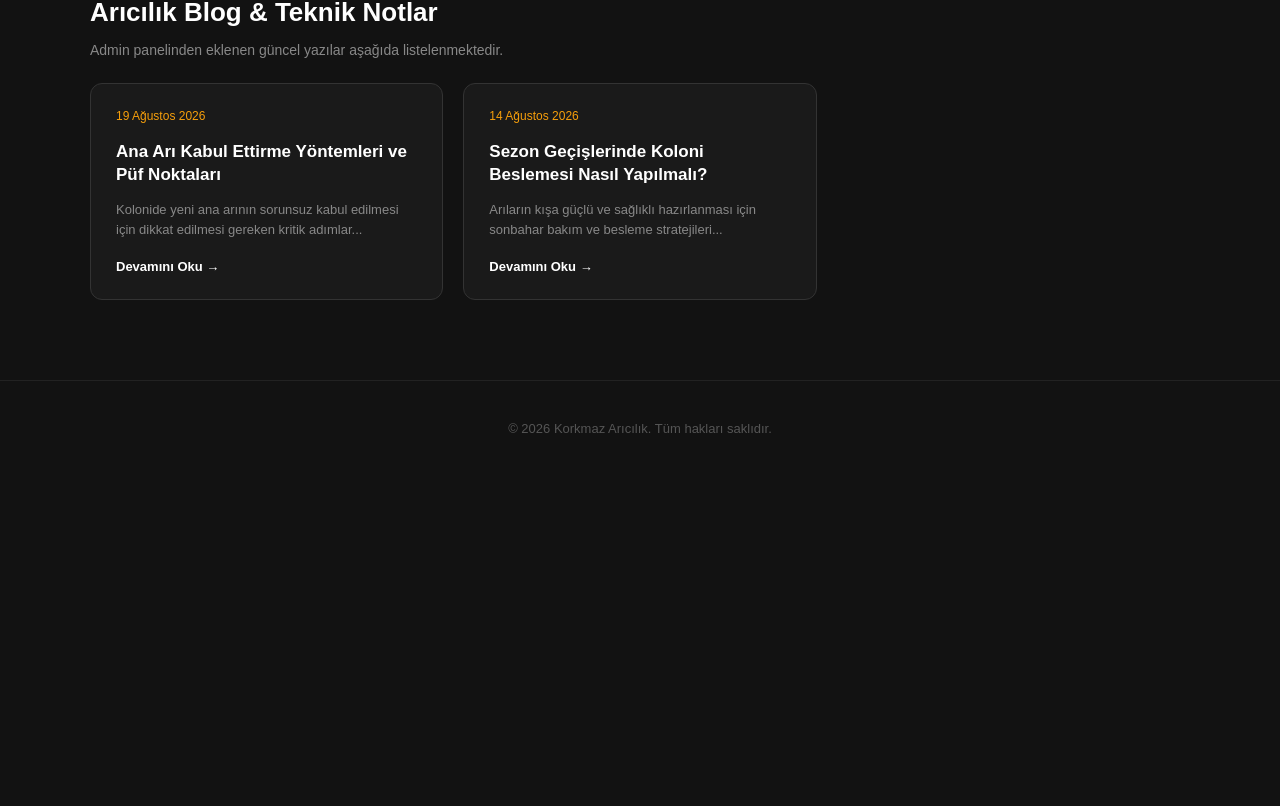
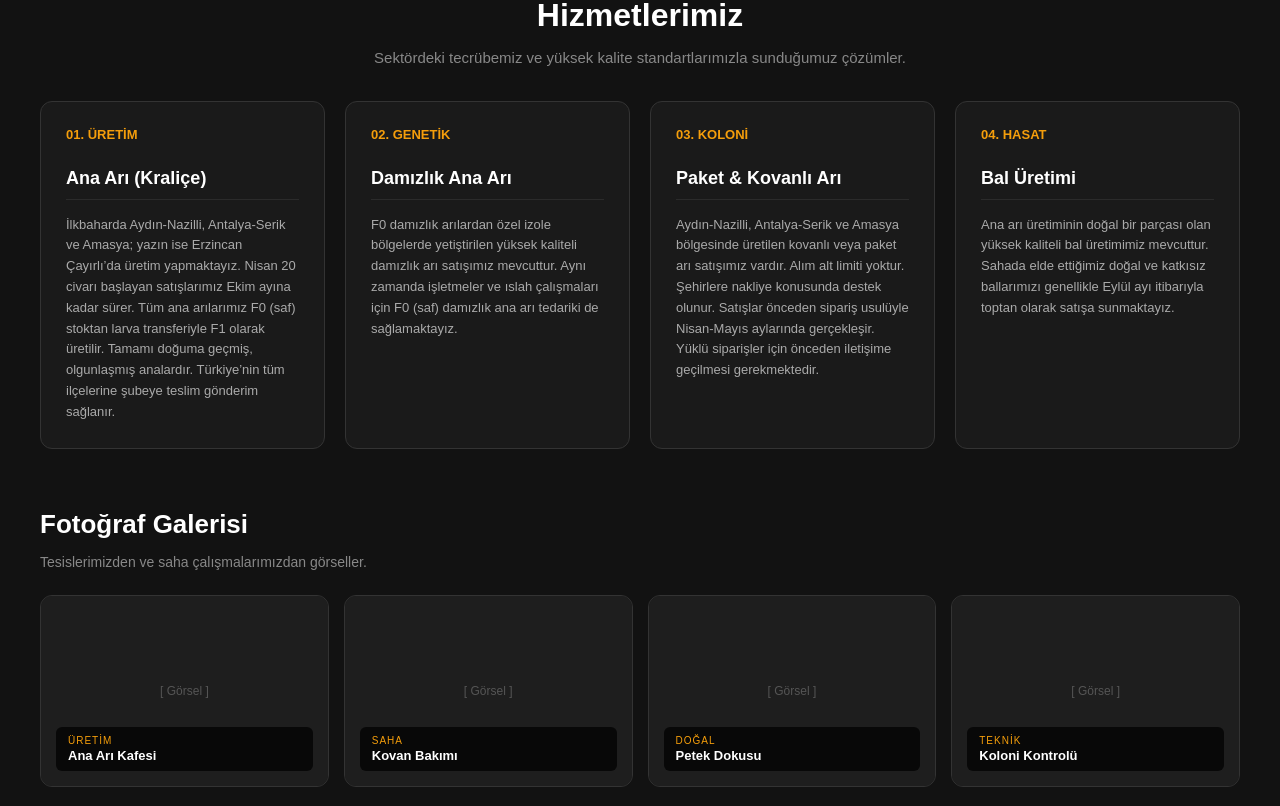
Before and after one commit to caglarkorkmazx-commits/korkmaz-aricilik, a Next.js app: page / in a window 1280 px wide. Shown: the part 594-1400 px from the top of the page. Before the commit the page ends 1070 px from the top, so only its background shows below. Built offline with nearby package versions, Linux system fonts and the light colour scheme.

Commit message:
Update page.js

```diff
--- a/app/page.js
+++ b/app/page.js
@@ -7,10 +7,22 @@ export default function Home() {
     { date: '14 Ağustos 2026', title: 'Sezon Geçişlerinde Koloni Beslemesi Nasıl Yapılmalı?', excerpt: 'Arıların kışa güçlü ve sağlıklı hazırlanması için sonbahar bakım ve besleme stratejileri...' }
   ])
 
+  const [photos, setPhotos] = useState([
+    { id: 1, title: 'Ana Arı Kafesi', tag: 'Üretim' },
+    { id: 2, title: 'Kovan Bakımı', tag: 'Saha' },
+    { id: 3, title: 'Petek Dokusu', tag: 'Doğal' },
+    { id: 4, title: 'Koloni Kontrolü', tag: 'Teknik' }
+  ])
+
   useEffect(() => {
     const savedBlogs = JSON.parse(localStorage.getItem('korkmaz_blogs'))
     if (savedBlogs && savedBlogs.length > 0) {
       setBlogs(prev => [...savedBlogs, ...prev])
+    }
+
+    const savedPhotos = JSON.parse(localStorage.getItem('korkmaz_photos'))
+    if (savedPhotos && savedPhotos.length > 0) {
+      setPhotos(savedPhotos)
     }
   }, [])
 
@@ -24,7 +36,7 @@ export default function Home() {
         </div>
 
         <nav style={{ display: 'flex', gap: '30px', fontSize: '14px', letterSpacing: '1px' }}>
-          {['Anasayfa', 'Hakkımızda', 'Ana Arı Üretimi', 'Galeri', 'İletişim'].map((item) => (
+          {['Anasayfa', 'Hizmetlerimiz', 'Hakkımızda', 'Galeri', 'İletişim'].map((item) => (
             <span key={item} style={{ cursor: 'pointer', transition: '0.3s', color: item === 'Anasayfa' ? '#f59e0b' : '#aaa' }}>
               {item}
             </span>
@@ -47,11 +59,89 @@ export default function Home() {
         </div>
       </section>
 
-      {/* Bloglar */}
-      <section style={{ maxWidth: '1100px', margin: '60px auto', padding: '0 20px' }}>
+      {/* HİZMETLERİMİZ BÖLÜMÜ (YAN YANA 4 KUTU) */}
+      <section style={{ maxWidth: '1200px', margin: '60px auto', padding: '0 20px' }}>
+        <div style={{ marginBottom: '35px', textAlign: 'center' }}>
+          <h2 style={{ fontSize: '32px', fontWeight: 'bold', color: '#fff', marginBottom: '10px' }}>Hizmetlerimiz</h2>
+          <p style={{ color: '#888', fontSize: '15px' }}>Sektördeki tecrübemiz ve yüksek kalite standartlarımızla sunduğumuz çözümler.</p>
+        </div>
+
+        <div style={{ display: 'grid', gridTemplateColumns: 'repeat(4, 1fr)', gap: '20px' }}>
+
+          {/* Kutı 1: Ana Arı */}
+          <div style={{ backgroundColor: '#1a1a1a', border: '1px solid #333', padding: '25px', borderRadius: '12px', display: 'flex', flexDirection: 'column' }}>
+            <div style={{ color: '#f59e0b', fontSize: '13px', fontWeight: 'bold', textTransform: 'uppercase', marginBottom: '8px' }}>01. Üretim</div>
+            <h3 style={{ fontSize: '18px', color: '#fff', marginBottom: '15px', fontWeight: 'bold', borderBottom: '1px solid #2b2b2b', paddingBottom: '10px' }}>
+              Ana Arı (Kraliçe)
+            </h3>
+            <p style={{ color: '#aaa', fontSize: '13px', lineHeight: '1.6', margin: 0 }}>
+              İlkbaharda Aydın-Nazilli, Antalya-Serik ve Amasya; yazın ise Erzincan Çayırlı’da üretim yapmaktayız. Nisan 20 civarı başlayan satışlarımız Ekim ayına kadar sürer. Tüm ana arılarımız F0 (saf) stoktan larva transferiyle F1 olarak üretilir. Tamamı doğuma geçmiş, olgunlaşmış analardır. Türkiye’nin tüm ilçelerine şubeye teslim gönderim sağlanır.
+            </p>
+          </div>
+
+          {/* Kutu 2: Damızlık Ana Arı */}
+          <div style={{ backgroundColor: '#1a1a1a', border: '1px solid #333', padding: '25px', borderRadius: '12px', display: 'flex', flexDirection: 'column' }}>
+            <div style={{ color: '#f59e0b', fontSize: '13px', fontWeight: 'bold', textTransform: 'uppercase', marginBottom: '8px' }}>02. Genetik</div>
+            <h3 style={{ fontSize: '18px', color: '#fff', marginBottom: '15px', fontWeight: 'bold', borderBottom: '1px solid #2b2b2b', paddingBottom: '10px' }}>
+              Damızlık Ana Arı
+            </h3>
+            <p style={{ color: '#aaa', fontSize: '13px', lineHeight: '1.6', margin: 0 }}>
+              F0 damızlık arılardan özel izole bölgelerde yetiştirilen yüksek kaliteli damızlık arı satışımız mevcuttur. Aynı zamanda işletmeler ve ıslah çalışmaları için F0 (saf) damızlık ana arı tedariki de sağlamaktayız.
+            </p>
+          </div>
+
+          {/* Kutu 3: Paket & Kovanlı Arı */}
+          <div style={{ backgroundColor: '#1a1a1a', border: '1px solid #333', padding: '25px', borderRadius: '12px', display: 'flex', flexDirection: 'column' }}>
+            <div style={{ color: '#f59e0b', fontSize: '13px', fontWeight: 'bold', textTransform: 'uppercase', marginBottom: '8px' }}>03. Koloni</div>
+            <h3 style={{ fontSize: '18px', color: '#fff', marginBottom: '15px', fontWeight: 'bold', borderBottom: '1px solid #2b2b2b', paddingBottom: '10px' }}>
+              Paket & Kovanlı Arı
+            </h3>
+            <p style={{ color: '#aaa', fontSize: '13px', lineHeight: '1.6', margin: 0 }}>
+              Aydın-Nazilli, Antalya-Serik ve Amasya bölgesinde üretilen kovanlı veya paket arı satışımız vardır. Alım alt limiti yoktur. Şehirlere nakliye konusunda destek olunur. Satışlar önceden sipariş usulüyle Nisan-Mayıs aylarında gerçekleşir. Yüklü siparişler için önceden iletişime geçilmesi gerekmektedir.
+            </p>
+          </div>
+
+          {/* Kutu 4: Bal */}
+          <div style={{ backgroundColor: '#1a1a1a', border: '1px solid #333', padding: '25px', borderRadius: '12px', display: 'flex', flexDirection: 'column' }}>
+            <div style={{ color: '#f59e0b', fontSize: '13px', fontWeight: 'bold', textTransform: 'uppercase', marginBottom: '8px' }}>04. Hasat</div>
+            <h3 style={{ fontSize: '18px', color: '#fff', marginBottom: '15px', fontWeight: 'bold', borderBottom: '1px solid #2b2b2b', paddingBottom: '10px' }}>
+              Bal Üretimi
+            </h3>
+            <p style={{ color: '#aaa', fontSize: '13px', lineHeight: '1.6', margin: 0 }}>
+              Ana arı üretiminin doğal bir parçası olan yüksek kaliteli bal üretimimiz mevcuttur. Sahada elde ettiğimiz doğal ve katkısız ballarımızı genellikle Eylül ayı itibarıyla toptan olarak satışa sunmaktayız.
+            </p>
+          </div>
+
+        </div>
+      </section>
+
+      {/* Galeri Bölümü */}
+      <section style={{ maxWidth: '1200px', margin: '60px auto', padding: '0 20px' }}>
+        <div style={{ marginBottom: '25px' }}>
+          <h2 style={{ fontSize: '26px', fontWeight: 'bold', marginBottom: '8px' }}>Fotoğraf Galerisi</h2>
+          <p style={{ color: '#888', fontSize: '14px' }}>Tesislerimizden ve saha çalışmalarımızdan görseller.</p>
+        </div>
+
+        <div style={{ display: 'grid', gridTemplateColumns: 'repeat(4, 1fr)', gap: '15px' }}>
+          {photos.map((photo) => (
+            <div key={photo.id} style={{ backgroundColor: '#1a1a1a', border: '1px solid #333', borderRadius: '12px', height: '160px', display: 'flex', flexDirection: 'column', justifyContent: 'flex-end', padding: '15px', position: 'relative', overflow: 'hidden' }}>
+              <div style={{ position: 'absolute', top: 0, left: 0, width: '100%', height: '100%', backgroundColor: '#1e1e1e', zIndex: 0, display: 'flex', alignItems: 'center', justifyContent: 'center', color: '#555', fontSize: '12px' }}>
+                [ Görsel ]
+              </div>
+              <div style={{ position: 'relative', zIndex: 1, background: 'rgba(0,0,0,0.75)', padding: '8px 12px', borderRadius: '6px' }}>
+                <span style={{ fontSize: '10px', color: '#f59e0b', textTransform: 'uppercase', letterSpacing: '1px', display: 'block', marginBottom: '2px' }}>{photo.tag}</span>
+                <h4 style={{ fontSize: '13px', color: '#fff', margin: 0 }}>{photo.title}</h4>
+              </div>
+            </div>
+          ))}
+        </div>
+      </section>
+
+      {/* Bloglar Bölümü */}
+      <section style={{ maxWidth: '1200px', margin: '60px auto', padding: '0 20px' }}>
         <div style={{ marginBottom: '25px' }}>
           <h2 style={{ fontSize: '26px', fontWeight: 'bold', marginBottom: '8px' }}>Arıcılık Blog & Teknik Notlar</h2>
-          <p style={{ color: '#888', fontSize: '14px' }}>Admin panelinden eklenen güncel yazılar aşağıda listelenmektedir.</p>
+          <p style={{ color: '#888', fontSize: '14px' }}>Admin panelinden eklenen güncel yazılar.</p>
         </div>
 
         <div style={{ display: 'grid', gridTemplateColumns: 'repeat(3, 1fr)', gap: '20px' }}>
```
